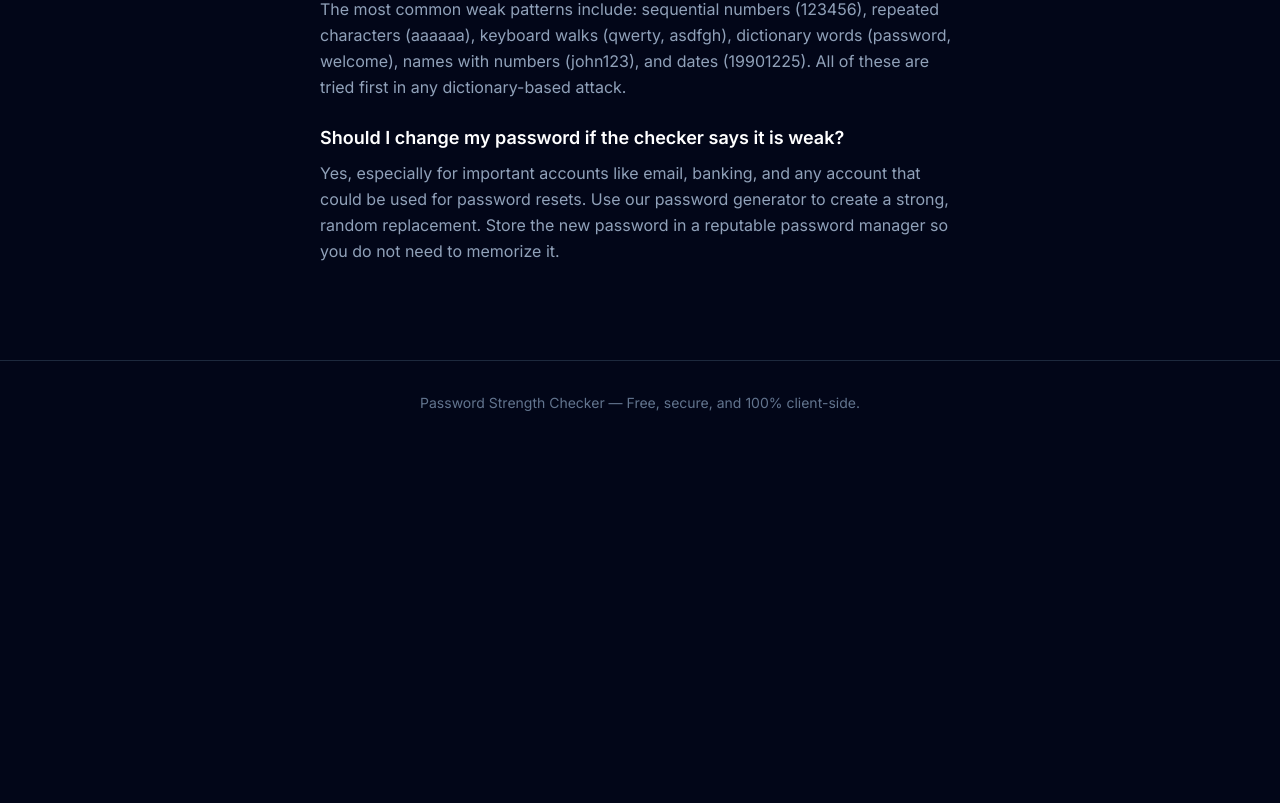
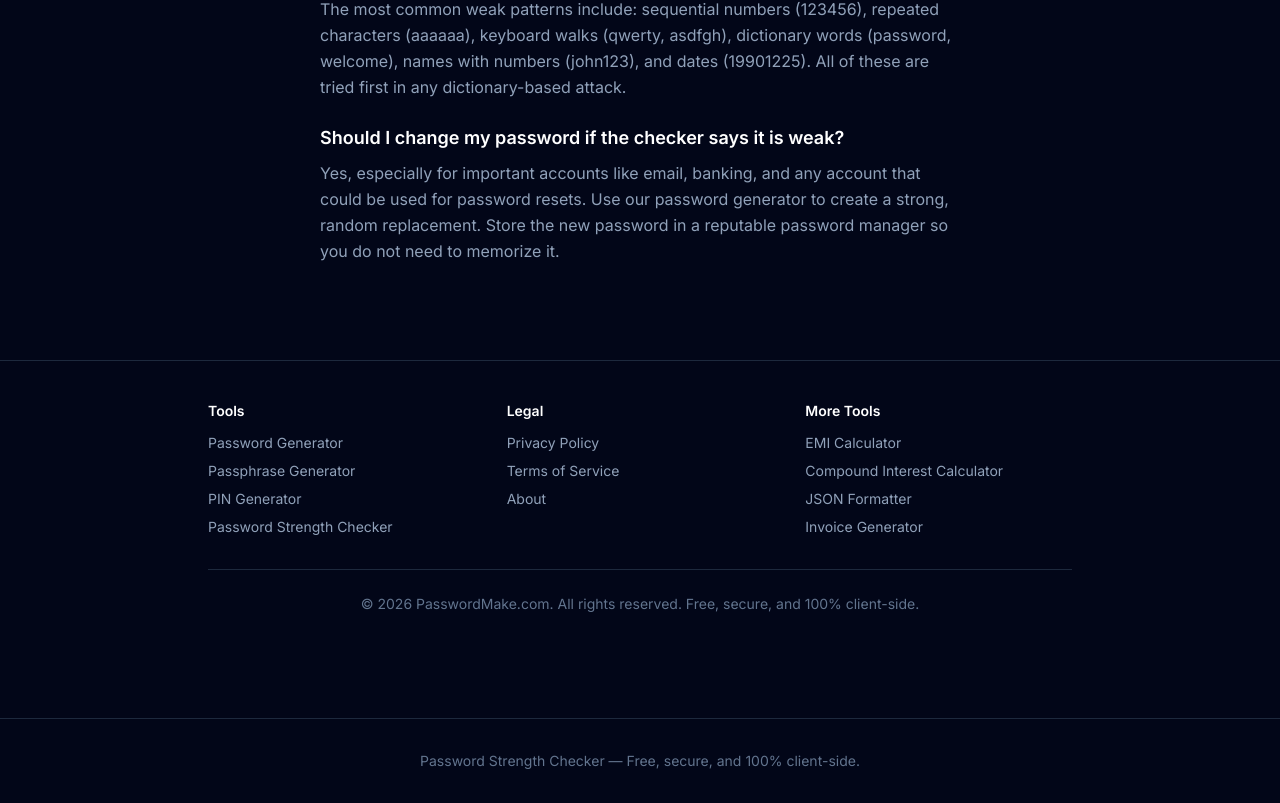
Before and after one commit to likeknightking/passwordmake, a Next.js app: page /password-strength-checker in a window 1280 px wide. Shown: the part 3471-4274 px from the top of the page. Before the commit the page ends 3916 px from the top, so only its background shows below. Built offline with nearby package versions, Linux system fonts and the light colour scheme.

Commit message:
Add Footer to all sub-route pages for AdSense compliance

```diff
--- a/app/passphrase-generator/page.tsx
+++ b/app/passphrase-generator/page.tsx
@@ -1,3 +1,4 @@
+import Footer from '@/components/Footer'
 import type { Metadata } from 'next'
 import PasswordGenerator from '@/components/PasswordGenerator'
 import PasswordNav from '@/components/PasswordNav'
@@ -175,6 +176,7 @@ export default function PassphraseGeneratorPage() {
             ))}
           </article>
         </main>
+        <Footer />
 
         {/* Footer */}
         <footer className="border-t border-slate-800 mt-16 py-8 text-center">
--- a/app/password-strength-checker/page.tsx
+++ b/app/password-strength-checker/page.tsx
@@ -1,3 +1,4 @@
+import Footer from '@/components/Footer'
 import type { Metadata } from 'next'
 import StrengthChecker from '@/components/StrengthChecker'
 import PasswordNav from '@/components/PasswordNav'
@@ -175,6 +176,7 @@ export default function PasswordStrengthCheckerPage() {
             ))}
           </article>
         </main>
+        <Footer />
 
         {/* Footer */}
         <footer className="border-t border-slate-800 mt-16 py-8 text-center">
--- a/app/pin-generator/page.tsx
+++ b/app/pin-generator/page.tsx
@@ -1,3 +1,4 @@
+import Footer from '@/components/Footer'
 import type { Metadata } from 'next'
 import PinGenerator from '@/components/PinGenerator'
 import PasswordNav from '@/components/PasswordNav'
@@ -175,6 +176,7 @@ export default function PinGeneratorPage() {
             ))}
           </article>
         </main>
+        <Footer />
 
         {/* Footer */}
         <footer className="border-t border-slate-800 mt-16 py-8 text-center">
```
